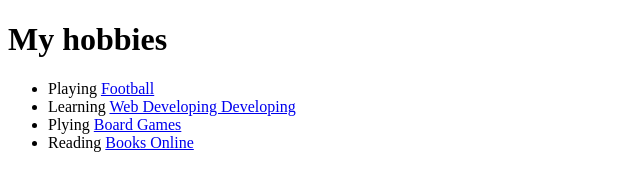
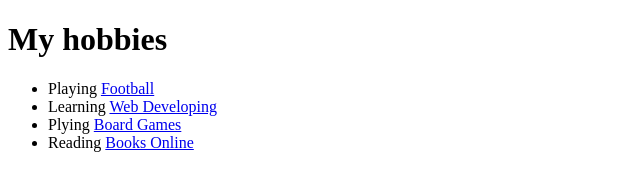
Before and after one commit to Ajum1/cvdm, a plain HTML site: page My hobbies.html in a window 1280 px wide. Shown: the whole page, without its empty margins (0-640 px from the left). Drawn offline with Linux system fonts and the light colour scheme.

Commit message:
Update My hobbies.html

```diff
--- a/My hobbies.html
+++ b/My hobbies.html
@@ -9,7 +9,7 @@
     <h1>My hobbies</h1>
 <ul>
     <li>Playing <a href="https://www.google.com/search?q=football&rlz=1C1GCEA_enAL1039AL1039&oq=football&aqs=chrome..69i57j0i512j46i131i433i512j0i131i433i512j0i433i512j0i131i433i512l3j0i512j0i131i433i512.106585614j0j15&sourceid=chrome&ie=UTF-8">Football</a></li>
-    <li>Learning <a href="https://eitca.org/eitca-wd-web-development-academy/?gad=1&gclid=Cj0KCQjw756lBhDMARIsAEI0AgmykCB67nXdIsOpid61Xu4Fp8RdHb36BhRDumSnHoYLHq1TctclqQwaAiF5EALw_wcB">Web Developing Developing</a></li>
+    <li>Learning <a href="https://eitca.org/eitca-wd-web-development-academy/?gad=1&gclid=Cj0KCQjw756lBhDMARIsAEI0AgmykCB67nXdIsOpid61Xu4Fp8RdHb36BhRDumSnHoYLHq1TctclqQwaAiF5EALw_wcB">Web Developing</a></li>
     <li>Plying <a href="https://en.boardgamearena.com/">Board Games</a></li>
     <li>Reading <a href="https://openlibrary.org/">Books Online</a></li>
 </ul>
```
